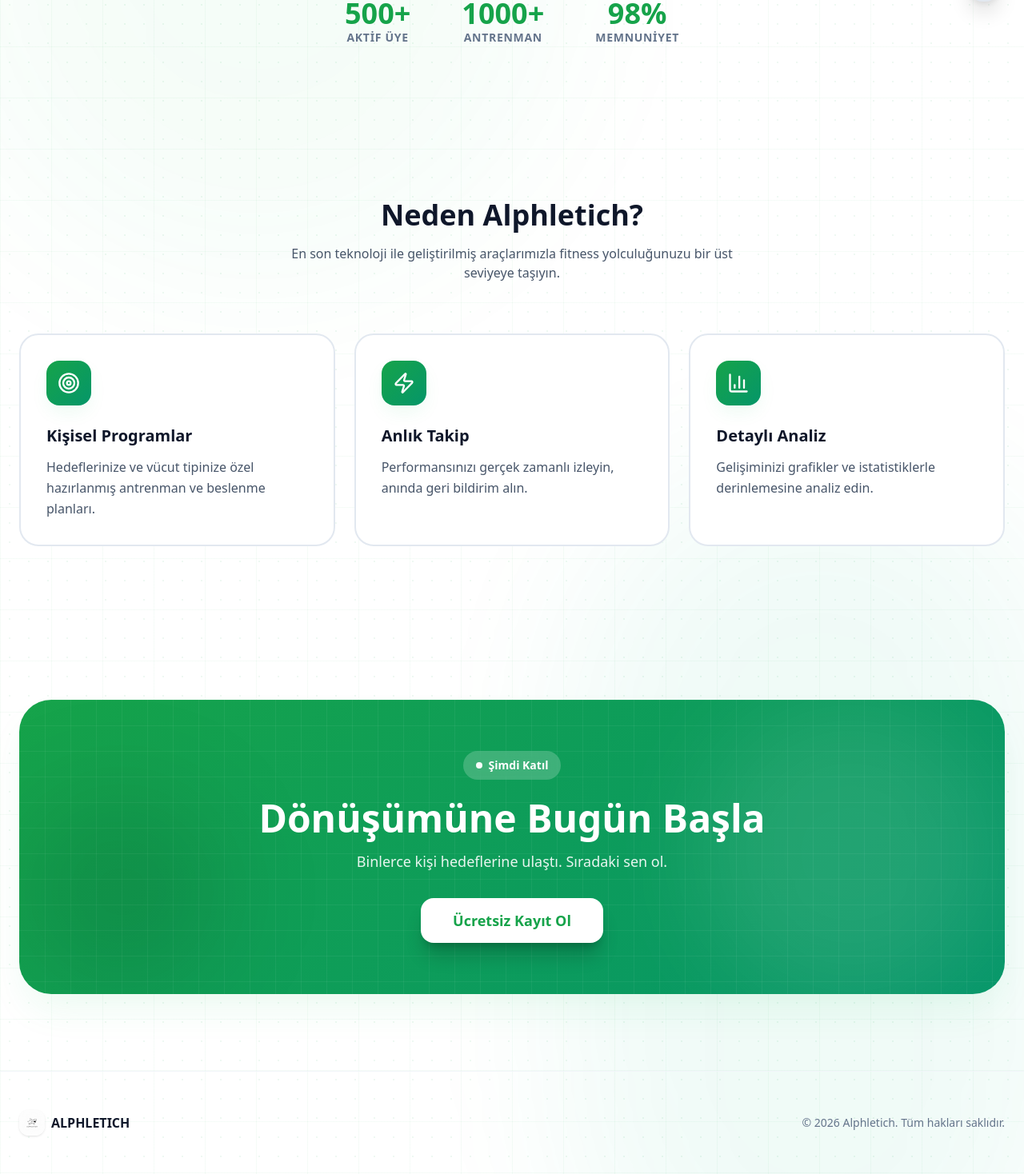
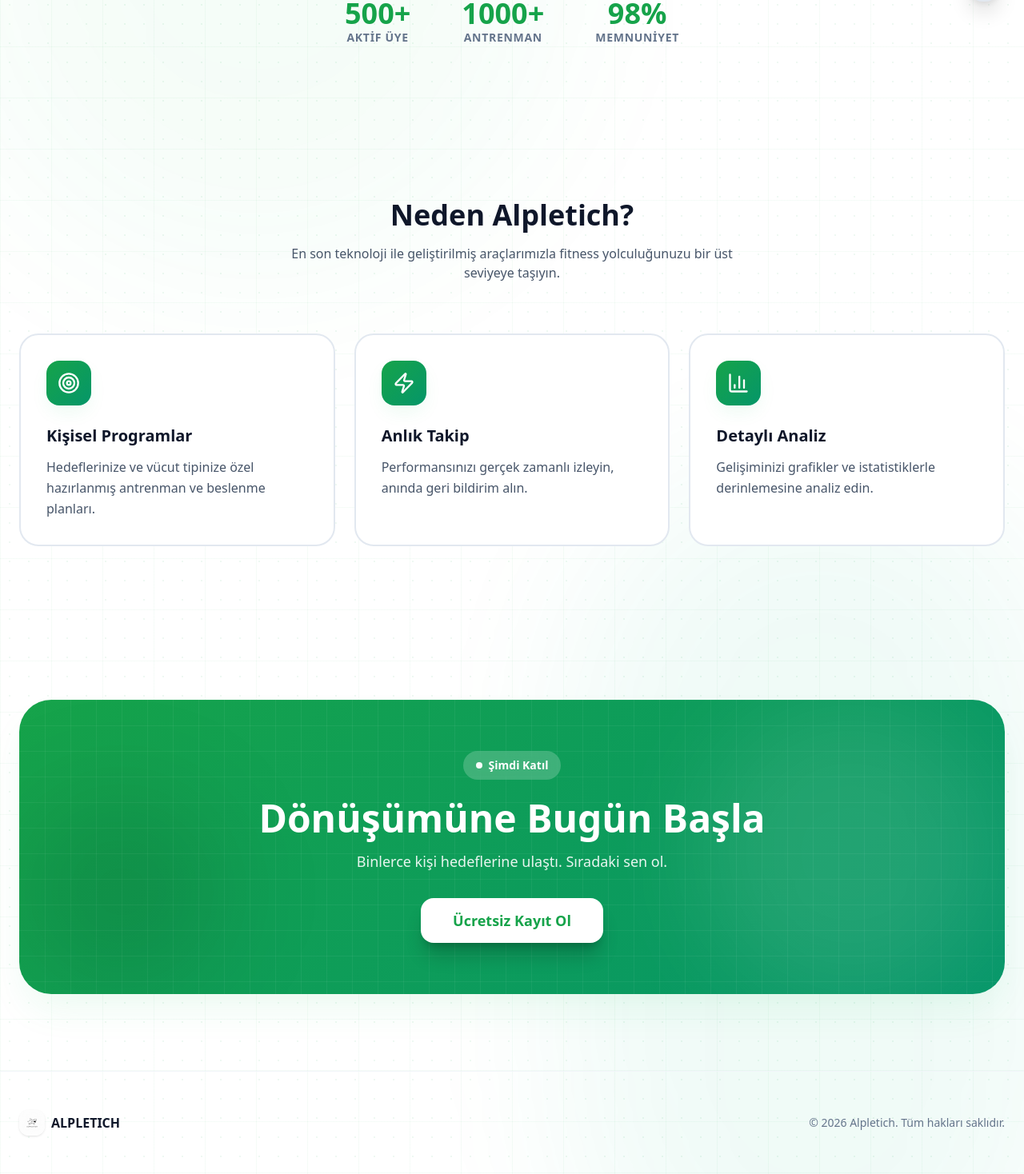
Before and after one commit to klujax/alpletich, a Next.js app: page / in a window 1280 px wide. Shown: the part 774-2242 px from the top of the page at 80% size. Built offline with nearby package versions, Linux system fonts and the light colour scheme.

Commit message:
Metin değişiklikleri: Marka adı Alpletich olarak güncellendi

```diff
--- a/src/app/(auth)/layout.tsx
+++ b/src/app/(auth)/layout.tsx
@@ -37,7 +37,7 @@ export default function AuthLayout({
                         <Dumbbell className="text-white w-5 h-5" />
                     </div>
                     <span className="text-xl font-black tracking-tight text-slate-900 group-hover:text-green-600 transition-colors">
-                        ALPHLETICH
+                        ALPLETICH
                     </span>
                 </Link>
             </header>
@@ -49,7 +49,7 @@ export default function AuthLayout({
 
             {/* Footer */}
             <footer className="absolute bottom-0 left-0 right-0 p-6 text-center text-sm text-slate-400">
-                © 2026 Alphletich. Tüm hakları saklıdır.
+                © 2026 Alpletich. Tüm hakları saklıdır.
             </footer>
         </div>
     );
--- a/src/app/global-error.tsx
+++ b/src/app/global-error.tsx
@@ -15,7 +15,7 @@ export default function GlobalError({
             <head>
                 <meta charSet="UTF-8" />
                 <meta name="viewport" content="width=device-width, initial-scale=1.0" />
-                <title>Hata - Alphletich</title>
+                <title>Hata - Alpletich</title>
             </head>
             <body style={{ margin: 0, padding: 0 }}>
                 <div style={{
--- a/src/app/layout.tsx
+++ b/src/app/layout.tsx
@@ -14,7 +14,7 @@ const geistMono = Geist_Mono({
 });
 
 export const metadata: Metadata = {
-  title: "Alphletich - Fitness Platformu",
+  title: "Alpletich - Fitness Platformu",
   description: "Kişiselleştirilmiş antrenman programları ve profesyonel koç desteği",
   icons: {
     icon: '/shark-logo.jpg',
--- a/src/app/manifest.ts
+++ b/src/app/manifest.ts
@@ -2,8 +2,8 @@ import { MetadataRoute } from 'next';
 
 export default function manifest(): MetadataRoute.Manifest {
     return {
-        name: 'Alphletich Fitness',
-        short_name: 'Alphletich',
+        name: 'Alpletich Fitness',
+        short_name: 'Alpletich',
         description: 'Kişiselleştirilmiş antrenman programları ve profesyonel koç desteği',
         start_url: '/',
         display: 'standalone',
--- a/src/app/page.tsx
+++ b/src/app/page.tsx
@@ -88,7 +88,7 @@ export default function LandingPage() {
             />
           </div>
           <span className="text-xl md:text-2xl font-black tracking-tight" style={{ color: 'var(--landing-text)' }}>
-            ALPHLETICH
+            ALPLETICH
           </span>
         </div>
 
@@ -263,7 +263,7 @@ export default function LandingPage() {
       >
         <div className="text-center mb-16">
           <h2 className="text-3xl md:text-4xl font-black mb-4" style={{ color: 'var(--landing-text)' }}>
-            Neden Alphletich?
+            Neden Alpletich?
           </h2>
           <p className="max-w-xl mx-auto font-medium" style={{ color: 'var(--landing-text-muted)' }}>
             En son teknoloji ile geliştirilmiş araçlarımızla fitness yolculuğunuzu bir üst seviyeye taşıyın.
@@ -362,15 +362,15 @@ export default function LandingPage() {
             >
               <Image
                 src="/shark-logo.jpg"
-                alt="Alphletich Logo"
+                alt="Alpletich Logo"
                 fill
                 className="object-cover"
               />
             </div>
-            <span className="font-black" style={{ color: 'var(--landing-text)' }}>ALPHLETICH</span>
+            <span className="font-black" style={{ color: 'var(--landing-text)' }}>ALPLETICH</span>
           </div>
           <p className="text-sm font-medium" style={{ color: 'var(--landing-text-muted2)' }}>
-            © 2026 Alphletich. Tüm hakları saklıdır.
+            © 2026 Alpletich. Tüm hakları saklıdır.
           </p>
         </div>
       </footer>
--- a/src/components/ui/sidebar.tsx
+++ b/src/components/ui/sidebar.tsx
@@ -131,14 +131,14 @@ export function Sidebar({ role }: SidebarProps) {
                         <div className="relative w-20 h-20 overflow-hidden">
                             <Image
                                 src="/shark-logo.jpg"
-                                alt="Alphletich Logo"
+                                alt="Alpletich Logo"
                                 fill
                                 className="object-contain mix-blend-multiply"
                                 priority
                             />
                         </div>
                         <h1 className="text-lg font-black text-slate-900 tracking-[0.15em] leading-none">
-                            ALPHLETICH
+                            ALPLETICH
                         </h1>
                     </div>
                 </div>
```
